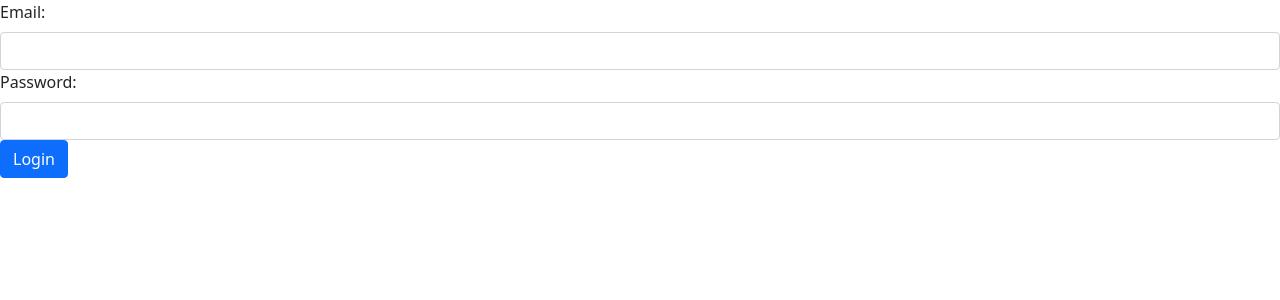
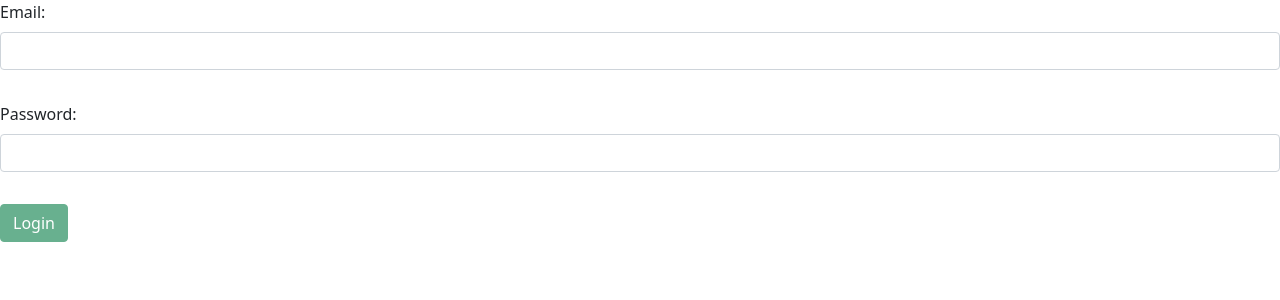
Before and after one commit to PabloGCH/alkemy-aLaCarta, an Angular app: page /login in a window 1280 px wide. Shown: the top 300 px of the page. Built offline with nearby package versions, Linux system fonts and the light colour scheme.

Commit message:
Terminada validacion en el login

```diff
--- a/src/app/app.component.ts
+++ b/src/app/app.component.ts
@@ -1,10 +1,10 @@
-import { Component } from '@angular/core';
+import { Component, OnDestroy } from '@angular/core';
 
 @Component({
   selector: 'app-root',
   templateUrl: './app.component.html',
   styleUrls: ['./app.component.scss']
 })
-export class AppComponent {
-  title = 'A La Carta';
+export class AppComponent{
+
 }
--- a/src/app/app.module.ts
+++ b/src/app/app.module.ts
@@ -1,6 +1,6 @@
 import { NgModule } from '@angular/core';
 import { BrowserModule } from '@angular/platform-browser';
-import { FormsModule } from '@angular/forms';
+import { FormsModule, ReactiveFormsModule } from '@angular/forms';
 import { AppRoutingModule } from './app-routing.module';
 import { HttpClientModule} from '@angular/common/http';
 
@@ -21,7 +21,8 @@ import { HomeComponent } from './components/home/home.component';
     BrowserModule,
     FormsModule,
     AppRoutingModule,
-    HttpClientModule
+    HttpClientModule,
+    ReactiveFormsModule
   ],
   providers: [],
   bootstrap: [AppComponent]
--- a/src/app/components/home/home.component.ts
+++ b/src/app/components/home/home.component.ts
@@ -1,4 +1,4 @@
-import { Component, OnInit } from '@angular/core';
+import { Component, HostListener, OnDestroy, OnInit } from '@angular/core';
 import { LoginTokenRequestService } from 'src/app/service/login-token-request.service';
 
 @Component({
@@ -6,8 +6,11 @@ import { LoginTokenRequestService } from 'src/app/service/login-token-request.se
   templateUrl: './home.component.html',
   styleUrls: ['./home.component.scss']
 })
-export class HomeComponent implements OnInit {
-
+export class HomeComponent implements OnInit{
+  @HostListener('window:beforeunload', ["$event"])
+  clearLocalStorage() {
+    localStorage.clear();
+  };
   constructor(private loginService :LoginTokenRequestService) {
 
   }
@@ -15,5 +18,4 @@ export class HomeComponent implements OnInit {
   ngOnInit(): void {
     console.log("you got here");
   }
-
 }
--- a/src/app/components/login/login.component.html
+++ b/src/app/components/login/login.component.html
@@ -1,7 +1,18 @@
-<form #logIn = "ngForm" (ngSubmit)="loginSubmit()">
-    <label class="form-label" for="email">Email:</label>
-    <input [(ngModel)]="email" name="email" type="email" class="form-control">
-    <label class="form-label" for="password">Password:</label>
-    <input [(ngModel)]="password" name="password" type="password" class="form-control">
-    <button type="submit" class="btn btn-primary" value="submit">Login</button>
+<form [formGroup]="loginForm" (ngSubmit)="loginSubmit()">
+    <div class="form-group">
+        <label class="form-label" for="email">Email:</label>
+        <input id="email" [class.is-valid]="!invalid('email')" [class.is-invalid]="invalid('email') && touched('email')" formControlName ="email" name="email" type="email" class="form-control">
+        <div class="invalid-feedback">
+            <p *ngIf = "requiredError('email') && touched('email')">Please enter an email</p>
+            <p *ngIf = "emailError('email') && touched('email')">Please enter a valid email</p>
+        </div>
+    </div>
+    <div class="form-group">
+        <label class="form-label" for="password">Password:</label>
+        <input id="password" [class.is-valid]="!invalid('password')" [class.is-invalid]="invalid('password') && touched('password')" formControlName = "password" name="password" type="password" class="form-control">
+        <div class="invalid-feedback">
+            <p *ngIf = "requiredError('password') && touched('password')">Please enter a password</p>
+        </div>
+    </div>
+    <button [disabled]="loginForm.invalid" type="submit" class="btn btn-success" value="submit">Login</button>
 </form>
--- a/src/app/components/login/login.component.scss
+++ b/src/app/components/login/login.component.scss
@@ -0,0 +1,4 @@
+.invalid-feedback {
+    display: block;
+    height: 2em;
+}
--- a/src/app/components/login/login.component.ts
+++ b/src/app/components/login/login.component.ts
@@ -1,6 +1,6 @@
 import { Component, OnInit } from '@angular/core';
-import { FormsModule } from '@angular/forms';
 import { Router } from '@angular/router';
+import { FormGroup, FormControl, Validators} from '@angular/forms';
 
 
 import { LoginTokenRequestService } from 'src/app/service/login-token-request.service';
@@ -12,8 +12,13 @@ import { LoginTokenRequestService } from 'src/app/service/login-token-request.se
   styleUrls: ['./login.component.scss']
 })
 export class LoginComponent implements OnInit {
-  email:string = '';
-  password:string = '';
+  loginForm = new FormGroup({
+    email: new FormControl('', [
+      Validators.required,
+      Validators.email
+    ]),
+    password: new FormControl('', Validators.required)
+  });
 
   constructor(
     private loginService :LoginTokenRequestService,
@@ -23,10 +28,23 @@ export class LoginComponent implements OnInit {
   ngOnInit(): void {
 
   }
+  emailError(input :string) {
+    return this.loginForm.get(input)?.errors?.['email'];
+  }
+  requiredError(input :string) {
+    return this.loginForm.get(input)?.errors?.['required'];
+  }
+  invalid(input :string) {
+    return this.loginForm.get(input)?.invalid;
+  }
+  touched(input :string) {
+    return this.loginForm.get(input)?.touched;
+  }
+
 
   loginSubmit() {
     let _router = this._router;
-    this.loginService.getToken(this.email, this.password).subscribe({
+    this.loginService.getToken(this.loginForm.get(['email'])?.value, this.loginForm.get(['password'])?.value).subscribe({
       next(response) {
         localStorage.setItem("token", response.token);
         _router.navigate(['home']);
```
